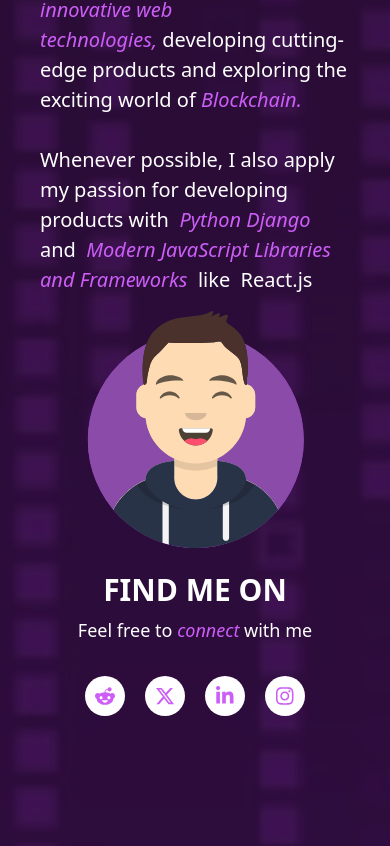
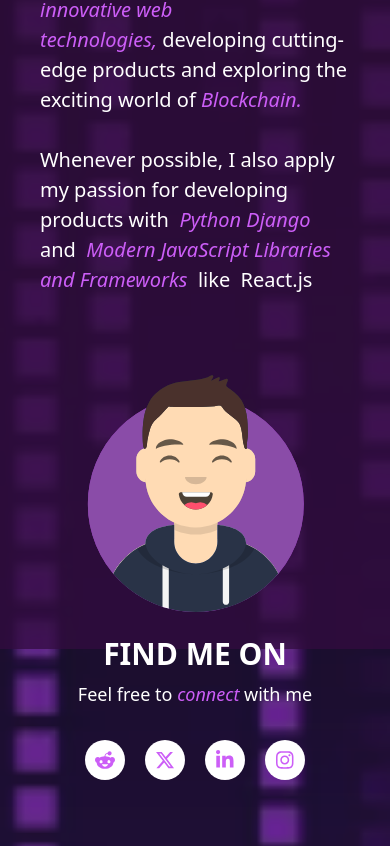
Before and after one commit to Olamilekan5177/portfolio, a React (Vite) app: page / in a window 390 px wide. Shown: the part 1569-2415 px from the top of the page. Built offline with nearby package versions, Linux system fonts and the light colour scheme.

Commit message:
responsive

```diff
--- a/src/components/HomeMain.jsx
+++ b/src/components/HomeMain.jsx
@@ -101,7 +101,8 @@ const HomeMain = () => {
         <img src={home_main} alt="home_main" />
       </div>
 
-      <div className="bg-[#320d40c2] px-10 pt-32 h-[80rem] Min-md:h-[83rem] Sl:h-[97.5rem] La:h-[91rem] Mi:h-[94rem]  md:h-[69.5rem] text-[20px]">
+      {/* <div className="bg-[#320d40c2] px-10 pt-32 h-[80rem] Min-md:h-[83rem] Sl:h-[97.5rem] La:h-[91rem] Mi:h-[94rem]  md:h-[69.5rem] text-[20px]"> */}
+      <div className="bg-[#320d40c2] px-10 pt-32 h-[80rem] text-[20px]">
         <h1 style={{ fontSize: "2.2em" }} className="text-center">
           LET ME <span className="text-[hsl(283,91%,67%)]">INTRODUCE</span>{" "}
           MYSELF
--- a/tailwind.config.js
+++ b/tailwind.config.js
@@ -6,10 +6,11 @@ export default {
       screens: {
         "mid-md-lg": "1024px", // Custom breakpoint starting at 1030px
         "lg-plus": "1033px", // Custom breakpoint starting at 1091px
-        "Min-md": "550px",
-        "La": "425px",
-        "Mi": "375px",
-        "Sl": "320px",
+        // "Min-md": "550px",
+        // "La": "425px",
+        // "Mi": "375px",
+        // "Sl": "320px",
+
       },
     },
   },
```
